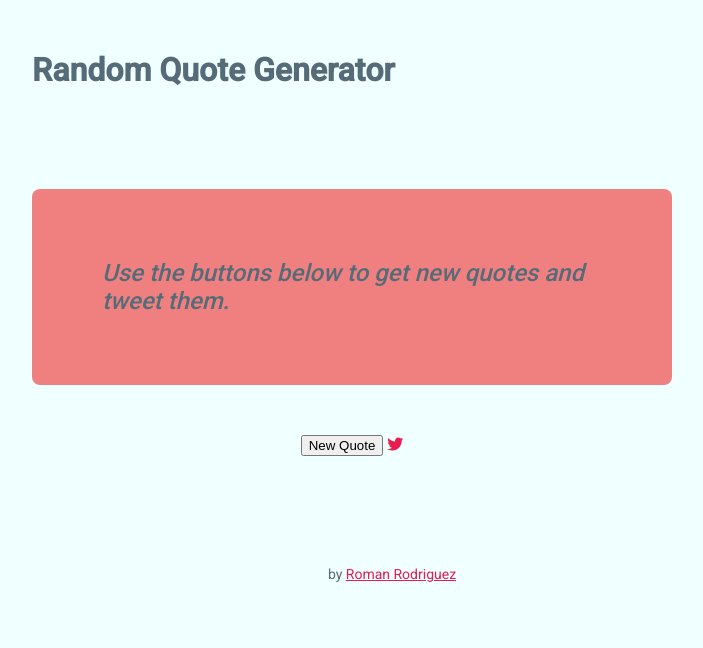
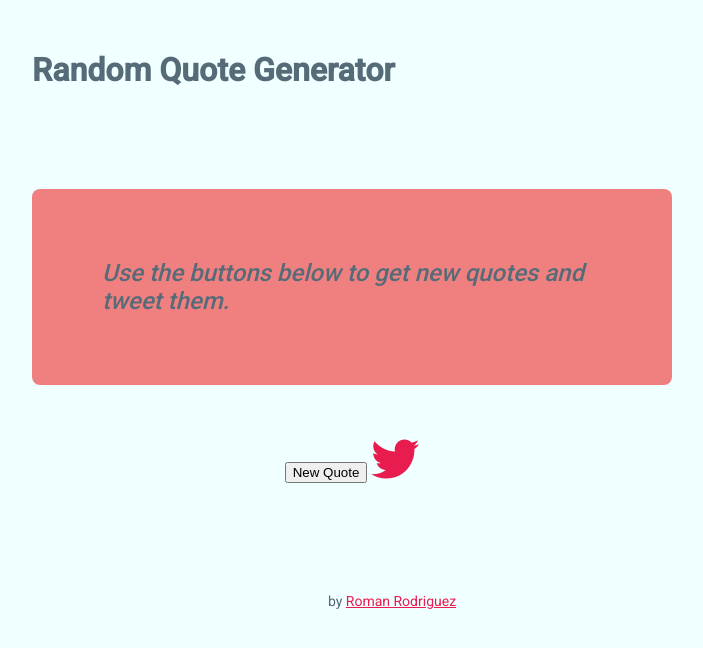
Before and after one commit to romanrodriguez/random-quote-machine, a plain HTML site: page index.html in a window 1280 px wide. Shown: the whole page, without its empty margins (288-991 px from the left). Drawn offline with nearby package versions, Linux system fonts and the light colour scheme.

Commit message:
Add Twitter share button with FontAwesome favicon. Twitter intent opens in new tab.

```diff
--- a/index.html
+++ b/index.html
@@ -22,9 +22,10 @@
 	<div class="buttons">
 		<button class="button" id="quote" onclick="newQuote()">New Quote</button>
 
-    	<a class="button" id="tweet" title="Tweet quote!" target="_blank">
-    	<i class="fa fa-twitter"></i>
+    	<a class="button" id="tweet" title="Tweet quote!" href="https://twitter.com/intent/tweet" data-size="large" target="_blank">
+    	<i class="fa fa-twitter fa-3x"></i>
     	</a>
+
 	</div>
 	<div class="footer"> by <a target="_blank" href="http://twitter.com/jromanrodriguez">Roman Rodriguez</a>
     </div>
```
